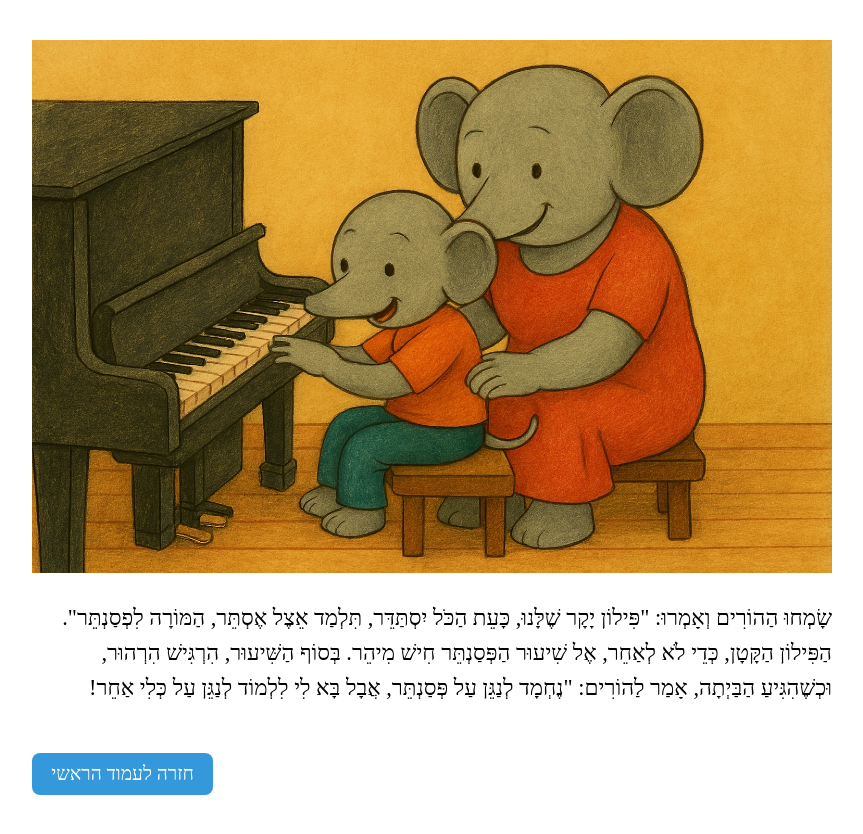
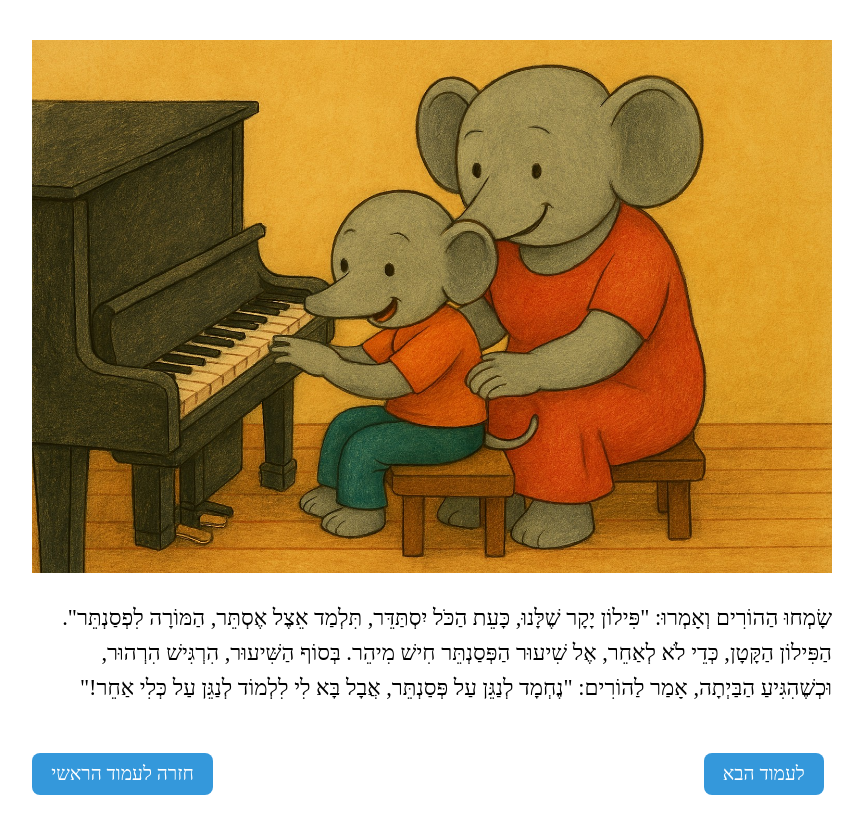
Before and after one commit to MMel25/storybook, a Next.js app: page /page4 in a window 1280 px wide. Shown: the whole page, without its empty margins (208-1071 px from the left). Built offline with nearby package versions, Linux system fonts and the light colour scheme.

Commit message:
Update page4.tsx

```diff
--- a/pages/page4.tsx
+++ b/pages/page4.tsx
@@ -9,8 +9,8 @@ export default function Page4() {
 תִּלְמַד אֵצֶל אֶסְתֵּר, הַמּוֹרָה לִפְסַנְתֵּר".
 הַפִּילוֹן הַקָּטָן, כְּדֵי לֹא לְאַחֵר, אֶל שִׁיעוּר הַפְּסַנְתֵּר חִישׁ מִיהֵר.
 בְּסוֹף הַשִּׁיעוּר, הִרְגִּישׁ הִרְהוּר, וּכְשֶׁהִגִּיעַ הַבַּיְתָה, אָמַר לַהוֹרִים:
-"נֶחְמָד לְנַגֵּן עַל פְּסַנְתֵּר, אֲבָל בָּא לִי לִלְמוֹד לְנַגֵּן עַל כְּלִי אַחֵר!
-`}
+"נֶחְמָד לְנַגֵּן עַל פְּסַנְתֵּר, אֲבָל בָּא לִי לִלְמוֹד לְנַגֵּן עַל כְּלִי אַחֵר!"`}
+      nextPage="/page5"
     />
   );
 }
```
